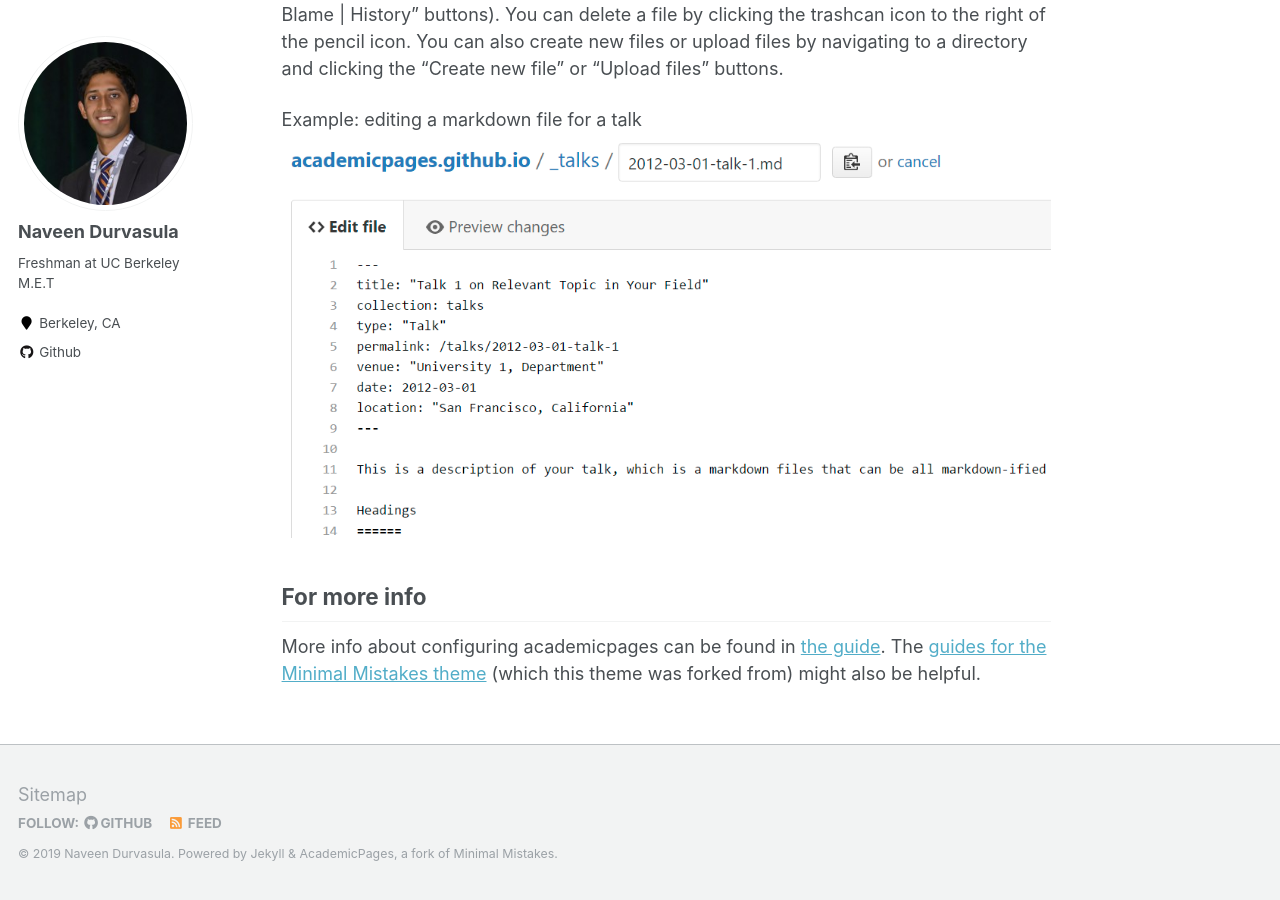
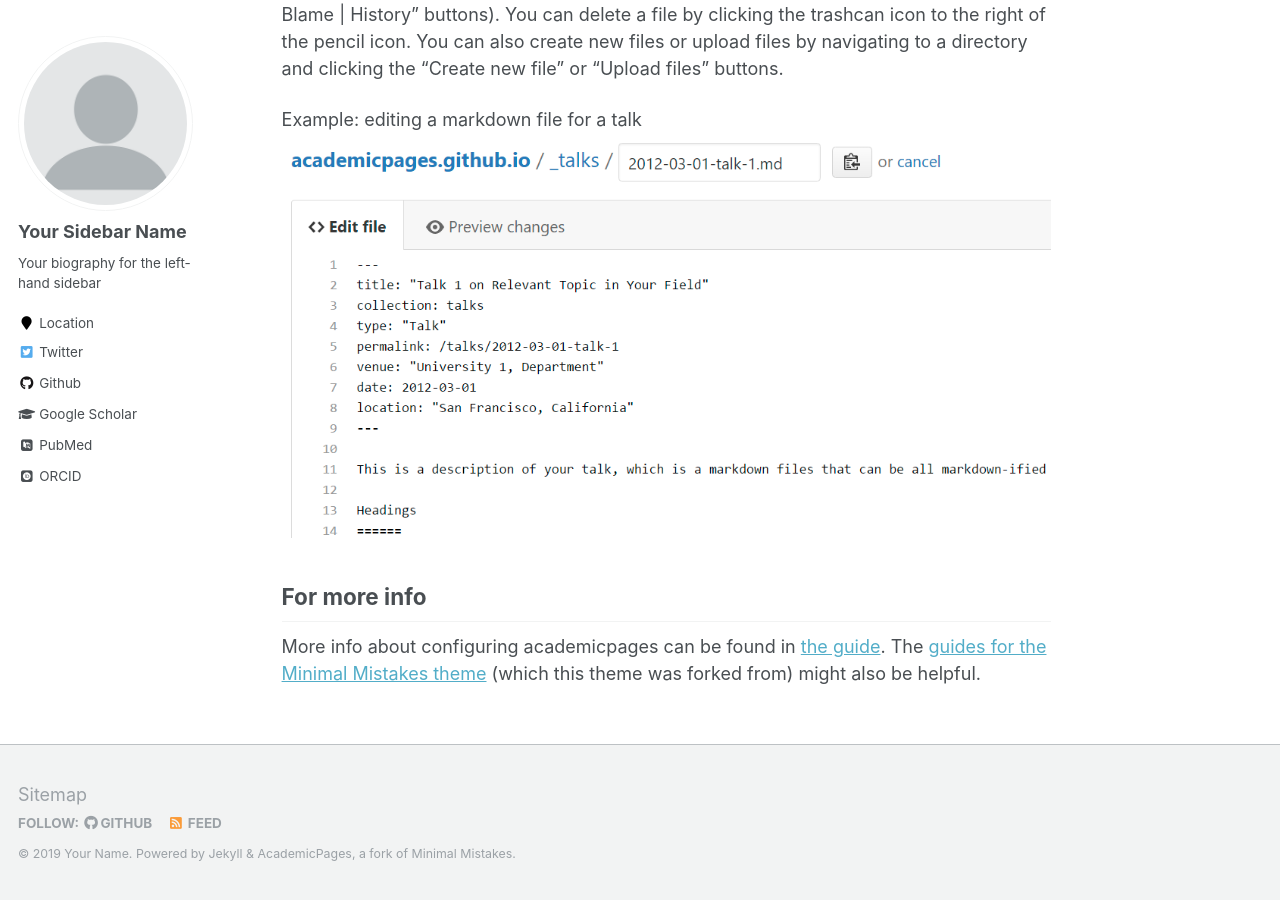
Before and after one commit to ndurvasula/ndurvasula.com, a Jekyll site: the page built from _pages/about.md, in a window 1280 px wide and 900 px high, scrolled down 2463 px. Built offline with Jekyll 4.4.1, drawn with Linux system fonts in a browser that asks for light colours; some web fonts are replaced; some of the changed text lies outside the part shown.

Commit message:
fix config

```diff
--- a/_config.yml
+++ b/_config.yml
@@ -7,13 +7,13 @@
 
 # Site Settings
 locale                   : "en-US"
-title                    : "Naveen Durvasula"
+title                    : "Your Name / Site Title"
 title_separator          : "-"
-name                     : &name "Naveen Durvasula"
-description              : &description "Freshman at UC Berkeley M.E.T"
-url                      : https://ndurvasula.com # the base hostname & protocol for your site e.g. "https://mmistakes.github.io"
+name                     : &name "Your Name"
+description              : &description "personal description"
+url                      : https://academicpages.github.io # the base hostname & protocol for your site e.g. "https://mmistakes.github.io"
 baseurl                  : "" # the subpath of your site, e.g. "/blog"
-repository               : "ndurvasula/ndurvasula.com"
+repository               : "academicpages/academicpages.github.io"
 teaser                   :  # filename of teaser fallback teaser image placed in /images/, .e.g. "500x300.png"
 breadcrumbs              : false # true, false (default)
 words_per_minute         : 160
@@ -80,13 +80,13 @@
 
 # Site Author
 author:
-  name             : "Naveen Durvasula"
-  avatar           : "profile.jpg"
-  bio              : "Freshman at UC Berkeley M.E.T"
-  location         : "Berkeley, CA"
+  name             : "Your Sidebar Name"
+  avatar           : "profile.png"
+  bio              : "Your biography for the left-hand sidebar"
+  location         : "Location"
   employer         :
-  pubmed           : #"https://www.ncbi.nlm.nih.gov/pubmed/?term=john+snow"
-  googlescholar    : #"http://yourfullgooglescholarurl.com"
+  pubmed           : "https://www.ncbi.nlm.nih.gov/pubmed/?term=john+snow"
+  googlescholar    : "http://yourfullgooglescholarurl.com"
   email            :
   researchgate     :  # example: "https://www.researchgate.net/profile/yourprofile"
   uri              :
@@ -96,20 +96,20 @@
   flickr           :
   facebook         :
   foursquare       :
-  github           : "ndurvasula"
+  github           : "academicpages"
   google_plus      :
   keybase          :
   instagram        :
   impactstory      : #"https://profiles.impactstory.org/u/xxxx-xxxx-xxxx-xxxx"
   lastfm           :
   linkedin         :
-  orcid            : #"http://orcid.org/yourorcidurl"
+  orcid            : "http://orcid.org/yourorcidurl"
   pinterest        :
   soundcloud       :
   stackoverflow    : # http://stackoverflow.com/users/123456/username
   steam            :
   tumblr           :
-  twitter          : #"replacethistwitterhandle"
+  twitter          : "replacethistwitterhandle"
   vine             :
   weibo            :
   xing             :
```
